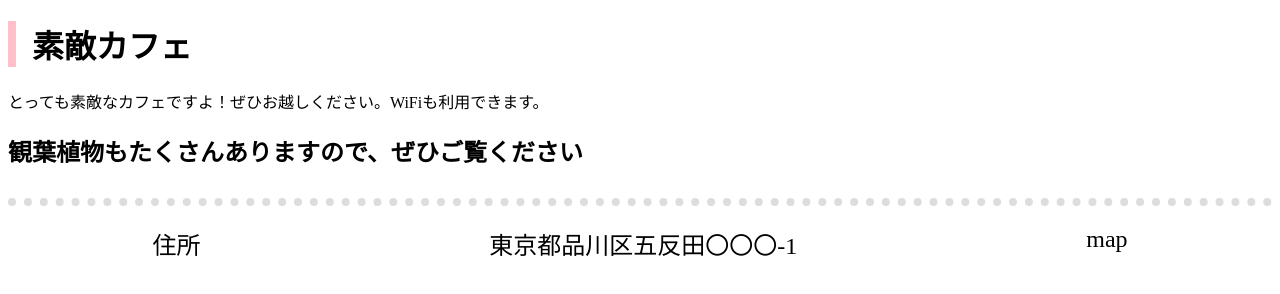
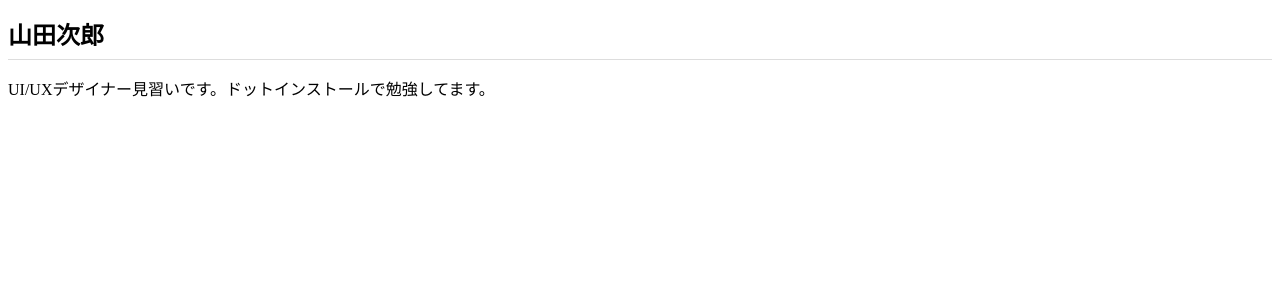
Before and after one commit to purochan/MyCafe, a plain HTML site: page index.html in a window 1280 px wide. Drawn offline with Linux system fonts and the light colour scheme.

Commit message:
Add files via upload

```diff
--- a/css/styles.css
+++ b/css/styles.css
@@ -1,19 +1,7 @@
 @charset "UTF-8";
 
 h1 {
-  font-size: 32px;
-  padding-left: 16px;
-  border-left: 8px solid pink;
+  font-size: 24px;
+  padding-bottom: 8px;
+  border-bottom: 1px solid #ddd;
 }
-
-h2 {
-  padding-bottom: 30px;
-  border-bottom: 8px dotted #ddd;
-}
-
-.container {
-  display: flex;
-  flex-direction: row;
-  justify-content: space-around;
-  font-size: 24px;
-}
--- a/index.html
+++ b/index.html
@@ -6,23 +6,14 @@
   <meta charset="UTF-8">
   <meta http-equiv="X-UA-Compatible" content="IE=edge">
   <meta name="viewport" content="width=device-width, initial-scale=1.0">
-  <title>素敵カフェ</title>
+  <title>山田次郎のポートフォリオサイト</title>
   <link rel="stylesheet" href="css/styles.css">
 </head>
 
 
 <body>
-  <h1>素敵カフェ</h1>
-  <p>とっても素敵なカフェですよ！ぜひお越しください。WiFiも利用できます。</p>
-  <h2>観葉植物もたくさんありますので、ぜひご覧ください</h2>
-
-  <div class="container">
-    <div class="address">住所</div>
-    <div address2>東京都品川区五反田〇〇〇-1</div>
-    <div class="map">map</div>
-  </div>
-
-
+  <h1>山田次郎</h1>
+  <p>UI/UXデザイナー見習いです。ドットインストールで勉強してます。</p>
 
 </body>
 
```
